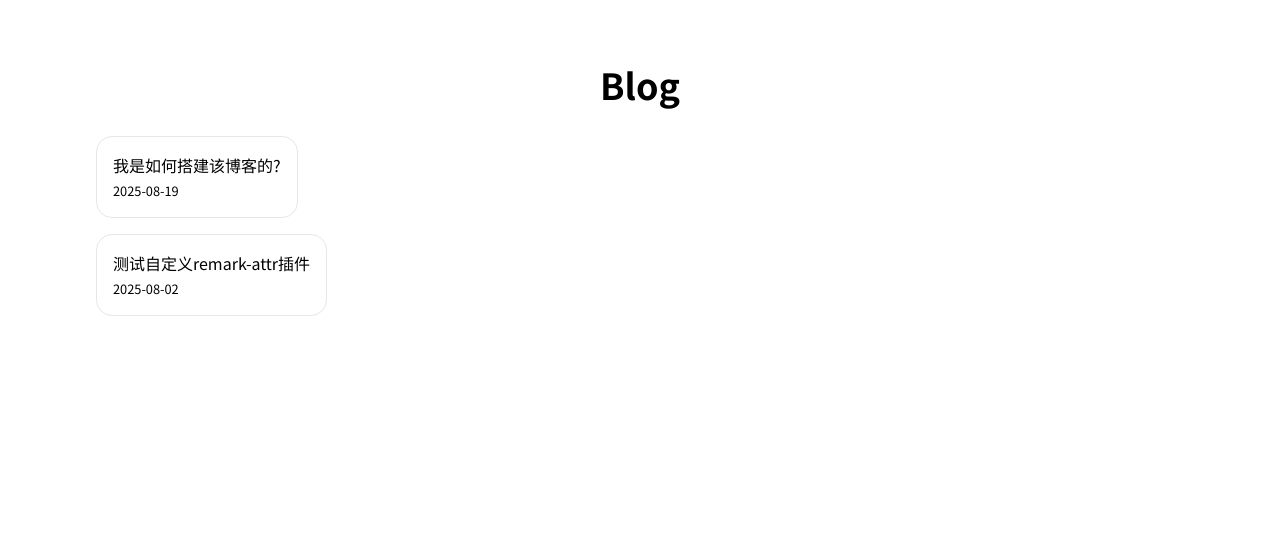
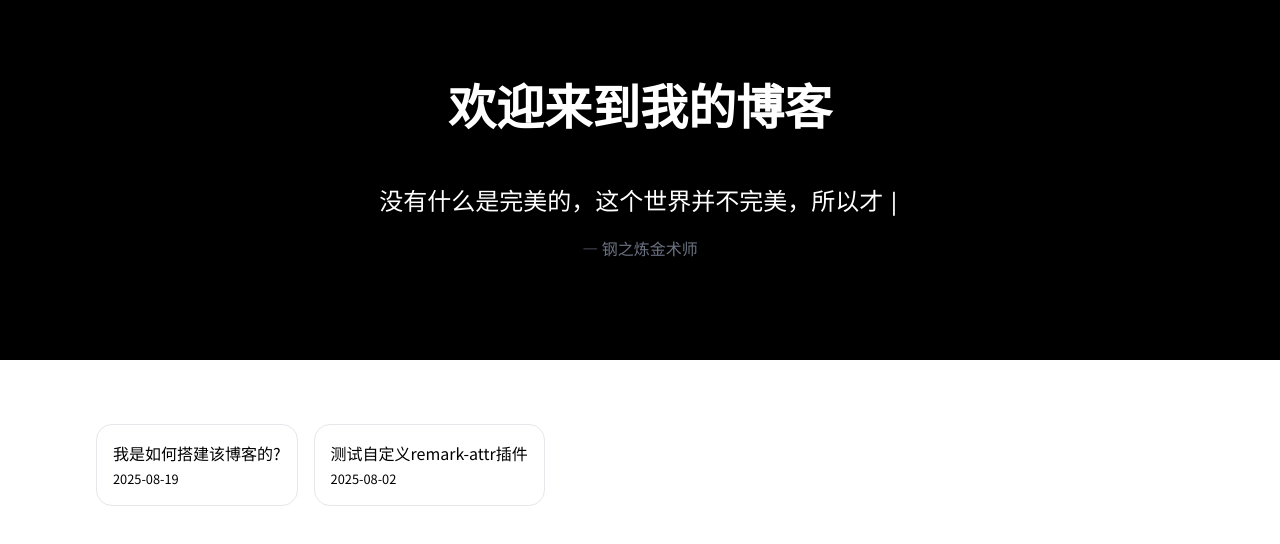
Before and after one commit to littlebearbug/mochineko, a Next.js app: page / in a window 1280 px wide. Shown: the top 544 px of the page. Built offline with nearby package versions, Linux system fonts and the light colour scheme.

Commit message:
feat: 优化首页

```diff
--- a/src/app/[slug]/sections/BlogContent/index.tsx
+++ b/src/app/[slug]/sections/BlogContent/index.tsx
@@ -13,6 +13,7 @@ import markdown from 'react-syntax-highlighter/dist/esm/languages/prism/markdown
 import yaml from 'react-syntax-highlighter/dist/esm/languages/prism/yaml';
 import nginx from 'react-syntax-highlighter/dist/esm/languages/prism/nginx';
 import Link from 'next/link';
+import Section from '@/components/Section';
 
 SyntaxHighlighter.registerLanguage('javascript', javascript);
 SyntaxHighlighter.registerLanguage('typescript', typescript);
@@ -167,7 +168,7 @@ const BlogContent = ({ content }: { content: string }) => {
     },
   };
   return (
-    <section className="py-16 max-lg:px-5 max-lg:py-12 flex justify-center">
+    <Section className="flex justify-center">
       <div className="max-lg:max-w-[700px] w-full flex justify-center items-start gap-4">
         <div className="col-span-3 rounded-2xl p-6 border border-gray-200 shadow-sm max-lg:hidden sticky top-[80px] dark:border-gray-700 dark:shadow-none dark:bg-gray-800">
           <h2 className="text-[24px] font-bold mb-4">Table of Contents</h2>
@@ -196,7 +197,7 @@ const BlogContent = ({ content }: { content: string }) => {
           </ReactMarkdown>
         </article>
       </div>
-    </section>
+    </Section>
   );
 };
 
--- a/src/app/[slug]/sections/BlogHero/index.tsx
+++ b/src/app/[slug]/sections/BlogHero/index.tsx
@@ -1,3 +1,4 @@
+import Section from '@/components/Section';
 import Link from 'next/link';
 
 const BlogHero = ({
@@ -8,10 +9,7 @@ const BlogHero = ({
   description: string;
 }) => {
   return (
-    <section
-      className="flex flex-col gap-4 py-16 px-24
-    max-lg:py-8 max-lg:px-5 bg-black text-white"
-    >
+    <Section className="flex flex-col gap-4  bg-black text-white">
       <p className="text-gray-300 text-sm">
         <Link href="/">博客</Link>
         <span className="mx-2">/</span>
@@ -23,7 +21,7 @@ const BlogHero = ({
           {description}
         </p>
       </div>
-    </section>
+    </Section>
   );
 };
 
--- a/src/app/page.tsx
+++ b/src/app/page.tsx
@@ -1,16 +1,18 @@
 import Link from 'next/link';
 import { getSortedPostsData, PostMeta } from '@/lib/posts';
+import Hero from './sections/Hero';
 
 export default function BlogIndex() {
   const allPostsData: PostMeta[] = getSortedPostsData();
 
   return (
+    <>
+      <Hero />
       <section
         className="flex flex-col gap-4 w-full py-16 px-24
     max-lg:py-8 max-lg:px-5"
       >
-      <h2 className="flex justify-center text-4xl font-bold mb-4">Blog</h2>
-      <ul className="flex flex-col gap-4">
+        <ul className="flex gap-4 flex-wrap">
           {allPostsData.map(({ slug, date, title }) => (
             <li
               key={slug}
@@ -25,5 +27,6 @@ export default function BlogIndex() {
           ))}
         </ul>
       </section>
+    </>
   );
 }
--- /dev/null
+++ b/src/app/sections/Hero/index.tsx
@@ -0,0 +1,81 @@
+'use client';
+
+import { useState, useEffect } from 'react';
+import Section from '@/components/Section';
+
+const Hero = () => {
+  const TYPING_SPEED = 120;
+  const DELETING_SPEED = 80;
+  const PAUSE_DURATION = 2000;
+
+  const quotes = [
+    {
+      text: '没有什么是完美的，这个世界并不完美，所以才显得美丽',
+      source: '钢之炼金术师',
+    },
+    {
+      text: '相信奇迹的人，本身就和奇迹一样了不起！',
+      source: '星游记',
+    },
+  ];
+
+  const [quoteIndex, setQuoteIndex] = useState(0);
+  const [displayText, setDisplayText] = useState('');
+  const [isDeleting, setIsDeleting] = useState(false);
+
+  useEffect(() => {
+    const currentQuote = quotes[quoteIndex].text;
+
+    const handleTyping = () => {
+      if (isDeleting) {
+        if (displayText.length > 0) {
+          setDisplayText((prev) => prev.slice(0, -1));
+        } else {
+          setIsDeleting(false);
+          setQuoteIndex((prevIndex) => (prevIndex + 1) % quotes.length);
+        }
+      } else {
+        if (displayText.length < currentQuote.length) {
+          setDisplayText((prev) => prev + currentQuote.charAt(prev.length));
+        } else {
+          setTimeout(() => setIsDeleting(true), PAUSE_DURATION);
+        }
+      }
+    };
+
+    const timeout = setTimeout(
+      handleTyping,
+      isDeleting ? DELETING_SPEED : TYPING_SPEED
+    );
+
+    return () => clearTimeout(timeout);
+  }, [
+    displayText,
+    isDeleting,
+    quoteIndex,
+    quotes,
+    DELETING_SPEED,
+    TYPING_SPEED,
+    PAUSE_DURATION,
+  ]);
+
+  return (
+    <Section className="bg-black">
+      <h1 className="text-4xl md:text-5xl font-bold text-center text-white">
+        欢迎来到我的博客
+      </h1>
+
+      <div className="mt-8 p-4 min-h-[120px] text-center flex flex-col justify-center items-center">
+        <p className="text-2xl font-serif text-white leading-relaxed">
+          {displayText}
+          <span className="font-bold ml-1">|</span>
+        </p>
+        <cite className="mt-4 block text-base text-gray-500 not-italic">
+          — {quotes[quoteIndex].source}
+        </cite>
+      </div>
+    </Section>
+  );
+};
+
+export default Hero;
--- /dev/null
+++ b/src/components/Section/index.tsx
@@ -0,0 +1,16 @@
+import type { ComponentProps } from 'react';
+
+type SectionProps = ComponentProps<'section'>;
+
+const Section = ({ children, className, ...rest }: SectionProps) => {
+  return (
+    <section
+      {...rest}
+      className={`px-25 py-20 max-lg:px-5 max-lg:py-12 ${className}`}
+    >
+      {children}
+    </section>
+  );
+};
+
+export default Section;
```
Also changed, not shown: 1 other file (tests, documents, lock files or other folders). Lines whose indentation alone changed are shown as unchanged.
